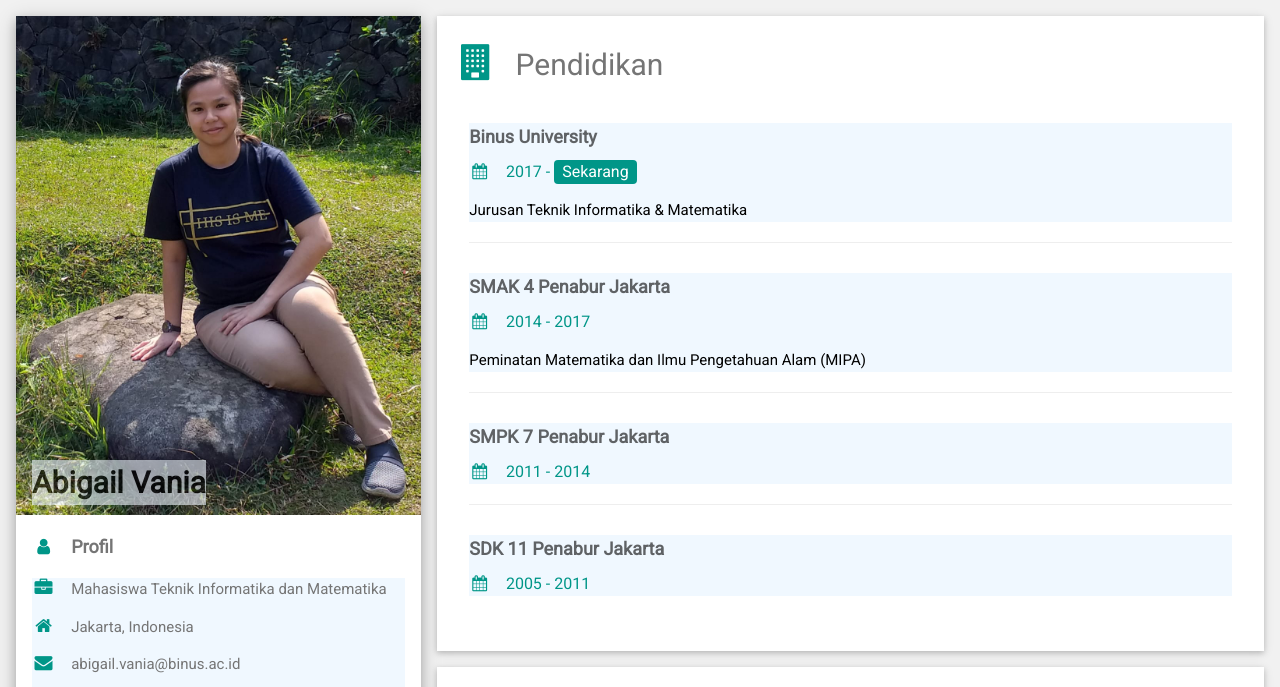
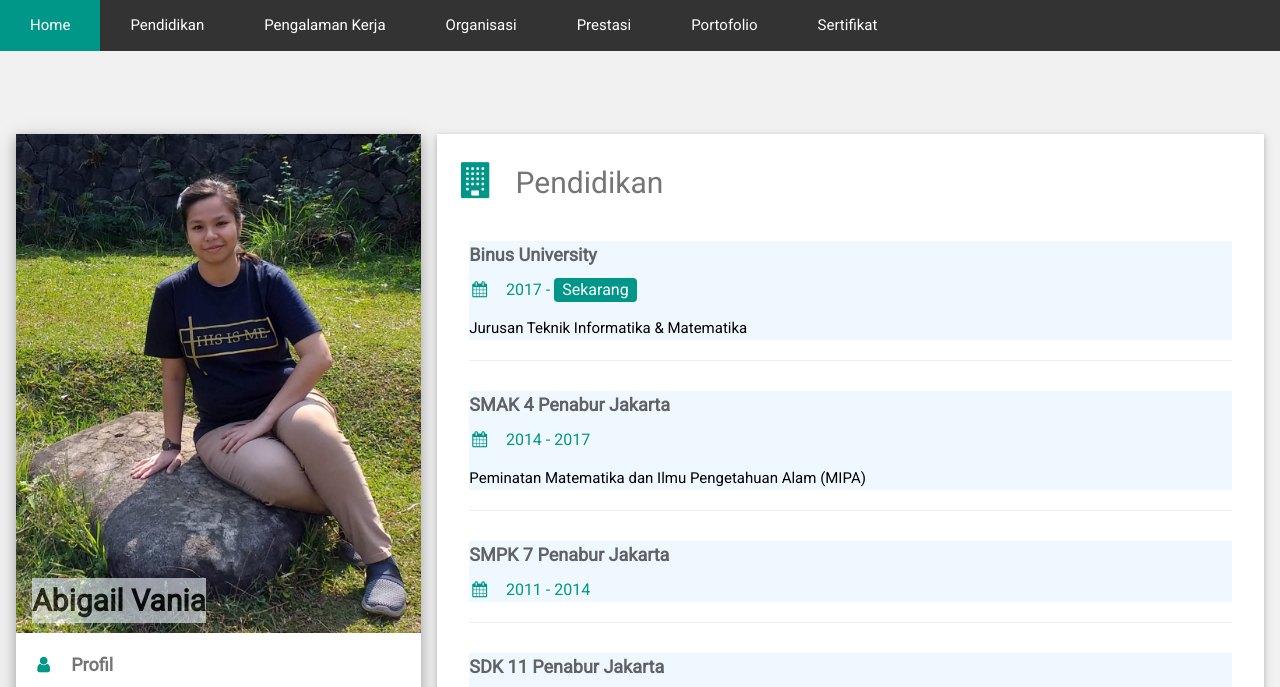
Before and after one commit to abigailvania99/portofolio-profile, a plain HTML site: page index.html in a window 1280 px wide. Shown: the top 687 px of the page. Drawn offline with nearby package versions, Linux system fonts and the light colour scheme.

Commit message:
Update code
update navigation

```diff
--- a/index.html
+++ b/index.html
@@ -17,12 +17,48 @@ html,body,h1,h2,h3,h4,h5,h6 {font-family: "Roboto", sans-serif}
 .isi{
   background-color: aliceblue;
 }
+ul {
+  list-style-type: none;
+  margin: 0;
+  padding: 0;
+  overflow: hidden;
+  background-color: #333;
+  position: sticky;
+  top: 0;
+}
+
+li {
+  float: left;
+}
+
+li a {
+  display: block;
+  color: white;
+  text-align: center;
+  padding: 14px 30px;
+  text-decoration: none;
+}
+
+li a:hover {
+  background-color:#009688;
+}
+
 </style>
 <body class="w3-light-grey">
-
+  <ul>
+    <li><a href="#home">Home</a></li>
+    <li><a href="#pendidikan">Pendidikan</a></li>
+    <li><a href="#pengalamankerja">Pengalaman Kerja</a></li>
+    <li><a href="#organisasi">Organisasi</a></li>
+    <li><a href="#prestasi">Prestasi</a></li>
+    <li><a href="#portofolio">Portofolio</a></li>
+    <li><a href="#sertifikat">Sertifikat</a></li>
+  </ul>
 <!-- Page Container -->
 <div class="w3-content w3-margin-top" style="max-width:1400px;">
-
+  <section id="home">
+    <br><br><br>
+  </section>
   <!-- The Grid -->
   <div class="w3-row-padding">
 
@@ -31,14 +67,16 @@ html,body,h1,h2,h3,h4,h5,h6 {font-family: "Roboto", sans-serif}
 
       <div class="w3-white w3-text-grey w3-card-4">
         <div class="w3-display-container">
-          <img src="abigail.jpeg" style="width:100%" alt="Avatar">
+          <img src="abigail.jpeg" style="width:100%" >
           <div class="w3-display-bottomleft w3-container w3-text-black">
             <div class="first">
               <h2 style="font-weight: bold;">Abigail Vania</h2>
             </div>
           </div>
         </div>
+
         <div class="w3-container">
+
           <p class="w3-large"><b><i class="fa fa-user fa-fw w3-margin-right w3-text-teal"></i>Profil</b></p>
           <div class="isi">
           <p><i class="fa fa-briefcase fa-fw w3-margin-right w3-large w3-text-teal"></i>Mahasiswa Teknik Informatika dan Matematika</p>
@@ -367,6 +405,25 @@ html,body,h1,h2,h3,h4,h5,h6 {font-family: "Roboto", sans-serif}
       <div class="w3-container w3-card w3-white w3-margin-bottom">
         <h2 class="w3-text-grey w3-padding-16"><i class="fa fa-certificate fa-fw w3-margin-right w3-xxlarge w3-text-teal"></i>Sertifikat</h2>
 
+        <div class="w3-container">
+          <div class="isi">
+          <h5 class="w3-opacity"><b>Excellence Course Dasar Statistika untuk Data Science / Skill Academy</b></h5>
+          <h6 class="w3-text-teal"><i class="fa fa-calendar fa-fw w3-margin-right"></i>Mar 2021</h6>
+            <p>Telah lulus ujian dasar statistika untuk data science dengan menggunakan R di skill academy.</p>
+          <p><a href="https://drive.google.com/file/d/1ffHa6ZL6yXVdV_6qdBZAFwaxSvBPbS4S/view?usp=sharing" target="_blank">Sertifikat Excellence Course Dasar Statistika untuk Data Science</a></p>
+          </div>
+          <hr>
+        </div>
+
+        <div class="w3-container">
+          <div class="isi">
+          <h5 class="w3-opacity"><b>Completion Course Dasar Statistika untuk Data Science / Skill Academy</b></h5>
+          <h6 class="w3-text-teal"><i class="fa fa-calendar fa-fw w3-margin-right"></i>Mar 2021</h6>
+            <p>Telah menyelesaikan materi dasar statistika untuk data science dengan menggunakan R di skill academy.</p>
+          <p><a href="https://drive.google.com/file/d/1gSf8SPrDQl5IeNE4vu88dcCHlDFvEvH0/view?usp=sharing" target="_blank">Sertifikat Excellence Course Data Analisis dengan Google Data Studio</a></p>
+          </div>
+          <hr>
+        </div>
 
         <div class="w3-container">
           <div class="isi">
```
